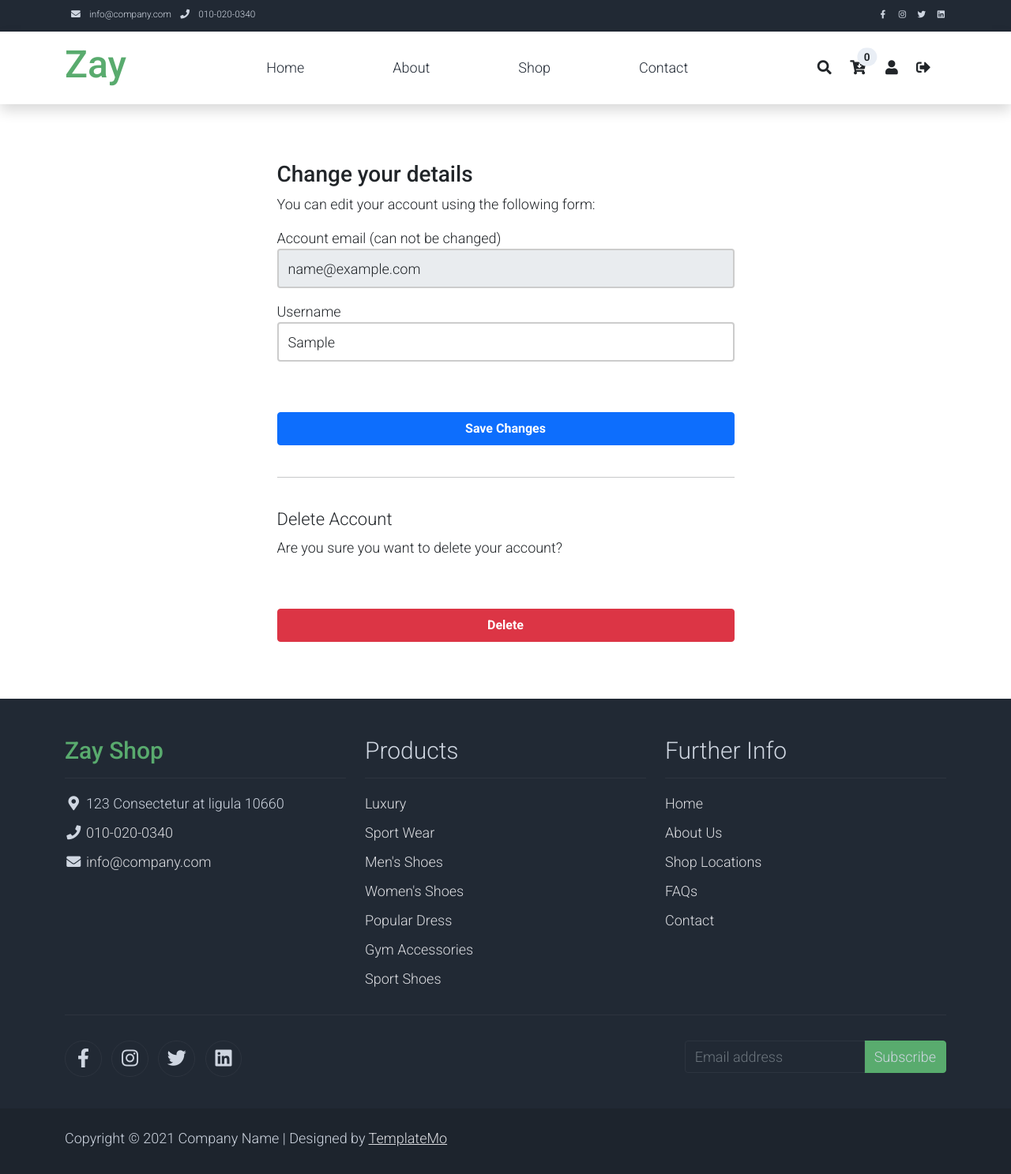
After one commit to heltonteixeira92/ecommerce-store, a Django app: page /account/profile/edit/ in a window 1280 px wide. The commit adds this page. Shown: the whole page at 79% size. Run offline with Django 4.2, Linux system fonts and the light colour scheme; the visitor is signed in with stand-in values (Sample User, id 1); some libraries are stand-ins or nearby versions.

Commit message:
edit/delete user

```diff
--- a/account/forms.py
+++ b/account/forms.py
@@ -1,5 +1,6 @@
 from django import forms
-from django.contrib.auth.forms import AuthenticationForm
+from django.contrib.auth.forms import (AuthenticationForm, PasswordResetForm,
+                                       SetPasswordForm)
 
 from .models import UserBase
 
@@ -55,3 +56,51 @@ class RegistrationForm(forms.ModelForm):
         self.fields['password'].widget.attrs.update(
             {'class': 'form-control mb-3', 'placeholder': 'Password', 'name': 'email'})
         self.fields['password2'].widget.attrs.update({'class': 'form-control mb-3', 'placeholder': 'Repeat Password'})
+
+
+class PwdResetForm(PasswordResetForm):
+
+    email = forms.EmailField(max_length=254, widget=forms.TextInput(
+        attrs={'class': 'form-control mb-3', 'placeholder': 'Email', 'id': 'form-email'}))
+
+    def clean_email(self):
+        email = self.cleaned_data['email']
+        u = UserBase.objects.filter(email=email)
+        if not u:
+            raise forms.ValidationError(
+                'Unfortunatley we can not find that email address')
+        return email
+
+
+class PwdResetConfirmForm(SetPasswordForm):
+    new_password1 = forms.CharField(
+        label='New password', widget=forms.PasswordInput(
+            attrs={'class': 'form-control mb-3', 'placeholder': 'New Password', 'id': 'form-newpass'}))
+    new_password2 = forms.CharField(
+        label='Repeat password', widget=forms.PasswordInput(
+            attrs={'class': 'form-control mb-3', 'placeholder': 'New Password', 'id': 'form-new-pass2'}))
+
+
+class UserEditForm(forms.ModelForm):
+
+    email = forms.EmailField(
+        label='Account email (can not be changed)', max_length=200, widget=forms.TextInput(
+            attrs={'class': 'form-control mb-3', 'placeholder': 'email', 'id': 'form-email', 'readonly': 'readonly'}))
+
+    user_name = forms.CharField(
+        label='Firstname', min_length=4, max_length=50, widget=forms.TextInput(
+            attrs={'class': 'form-control mb-3', 'placeholder': 'Username',
+                   'id': 'form-firstname', 'readonly': 'readonly'}))
+
+    first_name = forms.CharField(
+        label='Username', min_length=4, max_length=50, widget=forms.TextInput(
+            attrs={'class': 'form-control mb-3', 'placeholder': 'Firstname', 'id': 'form-lastname'}))
+
+    class Meta:
+        model = UserBase
+        fields = ('email', 'user_name', 'first_name',)
+
+    def __init__(self, *args, **kwargs):
+        super().__init__(*args, **kwargs)
+        self.fields['user_name'].required = True
+        self.fields['email'].required = True
--- a/account/templates/registration/register.html
+++ b/account/templates/registration/register.html
@@ -54,7 +54,7 @@
                                 {{ form.password2 }}
                                 <button class="btn btn-primary btn-block py-2 mb-4 mt-5 fw500 w-100" type="submit">Register</button>
                                 <p class="text-center">
-{#                                    <a href="{% url "account:login" %}">Already have an account?</a>#}
+                                    <a href="{% url "account:login" %}">Already have an account?</a>
                                 </p>
                             </form>
                         </div>
--- a/account/templates/user/dashboard.html
+++ b/account/templates/user/dashboard.html
@@ -9,7 +9,7 @@
     </div>
     <div class="col-12 d-flex justify-content-between">
       <div>Manage your <b>orders</b> and personal details</div>
-{#      <div><a href="{% url "account:edit_details" %}">Change Details</a></div>#}
+      <div><a href="{% url "account:edit_details" %}">Change Details</a></div>
     </div>
     <hr />
   </div>
--- /dev/null
+++ b/account/templates/user/edit_details.html
@@ -0,0 +1,72 @@
+{% extends "base.html" %}
+{% block title %}Edit Profile{% endblock %}
+{% block content %}
+
+<style>
+    .account-form input {
+        border: 2px solid #ccc;
+        height: calc(2em + .75rem + 2px);
+    }
+
+    .account-form input:focus {
+        border-color: #1497ff;
+        box-shadow: none;
+    }
+</style>
+
+<div class="container-fluid">
+    <div class="row no-gutter">
+        <div class="col-md-12">
+            <div class="login d-flex align-items-center py-5">
+                <div class="container">
+                    <div class="row">
+                        <div class="col-12 col-lg-7  mx-auto">
+
+                 <form class="account-form px-4 pt-4" method="post" enctype="multipart/form-data">
+
+                    {% if user_form.is_valid and profile_form.is_valid  %}
+                    <div class="alert alert-primary" role="alert">
+                        Details successfully updated!
+                    </div>
+                    <p class="small text-center pt-0">
+                        <a href="{% url "account:dashboard" %}">Back to Dashboard</a>
+                    </p>
+                    {%else%}
+                    <h3>Change your details</h3>
+                    <p>You can edit your account using the following form:</p>
+                    {% endif %}
+
+                    {% if form.errors %}
+                    <div class="alert alert-primary" role="alert">
+                        Error: Please try again!
+                    </div>
+                    {% endif %}
+
+                    {% csrf_token %}
+                    <label class="small font-weight-bold">{{ user_form.email.label}}</label>
+                    {{ user_form.email }}
+                    <label class="small font-weight-bold">{{ user_form.first_name.label}}</label>
+                    {{ user_form.first_name }}
+
+
+
+                    <button class="btn btn-primary btn-block py-2 mb-4 mt-5 fw-bold w-100" type="submit"
+                        value="Save changes">Save Changes</button>
+                    <hr class="mb-3">
+                </form>
+                     <form class="account-form px-4" action="{% url "account:delete_user" %}" method="post">
+                        {% csrf_token %}
+                        <p class=" h3 pt-4 font-weight-bold">Delete Account</p>
+                        <p>Are you sure you want to delete your account?</p>
+                        <button type="submit" role="button"
+                            class="btn btn-danger btn-block py-2 mb-4 mt-5 fw-bold w-100">Delete</button>
+                    </form>
+
+                        </div>
+                    </div>
+                </div>
+            </div>
+        </div>
+    </div>
+</div>
+{% endblock %}
--- a/account/urls.py
+++ b/account/urls.py
@@ -1,5 +1,6 @@
 from django.contrib.auth import views as auth_views
 from django.urls import path
+from django.views.generic import TemplateView
 
 from . import views
 from .forms import UserLoginForm
@@ -12,5 +13,10 @@ urlpatterns = [
     path('logout/', auth_views.LogoutView.as_view(next_page='/account/login/'), name='logout'),
     path('register/', views.account_register, name='register'),
     path('activate/<slug:uidb64>/<slug:token>)/', views.account_activate, name='activate'),
+    # User dashboard
     path('dashboard/', views.dashboard, name='dashboard'),
+    path('profile/edit/', views.edit_details, name='edit_details'),
+    path('profile/delete-user/', views.delete_user, name='delete_user'),
+    path('profile/delete-confirm/', TemplateView.as_view(template_name='user/delete_confirm.html'),
+         name='delete_confirmation'),
 ]
--- a/account/views.py
+++ b/account/views.py
@@ -1,4 +1,4 @@
-from django.contrib.auth import login
+from django.contrib.auth import login, logout
 from django.contrib.auth.decorators import login_required
 from django.contrib.sites.shortcuts import get_current_site
 from django.http import HttpResponse
@@ -7,9 +7,36 @@ from django.template.loader import render_to_string
 from django.utils.encoding import force_bytes, force_str
 from django.utils.http import urlsafe_base64_decode, urlsafe_base64_encode
 
-from .forms import RegistrationForm
+from .forms import RegistrationForm, UserEditForm
 from .models import UserBase
 from .token import account_activation_token
+
+
+@login_required
+def dashboard(request):
+    return render(request, 'user/dashboard.html')
+
+
+@login_required
+def edit_details(request):
+    if request.method == 'POST':
+        user_form = UserEditForm(instance=request.user, data=request.POST)
+
+        if user_form.is_valid():
+            user_form.save()
+    else:
+        user_form = UserEditForm(instance=request.user)
+
+    return render(request, 'user/edit_details.html', {'user_form': user_form})
+
+
+@login_required
+def delete_user(request):
+    user = UserBase.objects.get(user_name=request.user)
+    user.is_active = False
+    user.save()
+    logout(request)
+    return redirect('account:delete_confirmation')
 
 
 def account_register(request):
@@ -56,8 +83,3 @@ def account_activate(request, uidb64, token):
         return redirect('account:dashboard')
     else:
         return render(request, 'registration/activation_invalid.html')
-
-
-@login_required
-def dashboard(request):
-    return render(request, 'user/dashboard.html')
--- a/store/templates/base.html
+++ b/store/templates/base.html
@@ -99,11 +99,14 @@
                                 {% endif %}
                                 </span>
                             {% endwith %}
-                        </span>
                     </a>
-                    <a class="nav-icon position-relative text-decoration-none" href="#">
+                {% if user.is_authenticated %}
+                    <a class="nav-icon position-relative text-decoration-none" href="{% url 'account:dashboard' %}">
+                        {% else %}
+                    <a class="nav-icon position-relative text-decoration-none" href="{% url 'account:login' %}">
+                        {% endif %}
                         <i class="fa fa-fw fa-user text-dark mr-3"></i>
-                        <span class="position-absolute top-0 left-100 translate-middle badge rounded-pill bg-light text-dark">+99</span>
+{#                        <span class="position-absolute top-0 left-100 translate-middle badge rounded-pill bg-light text-dark">+99</span>#}
                     </a>
                 {% if user.is_authenticated %}
                     <a class="nav-icon position-relative text-decoration-none" href="{% url 'account:logout' %}">
```
Also changed, not shown: account/templates/user/delete_confirm.html (added, +35 -0 lines).
